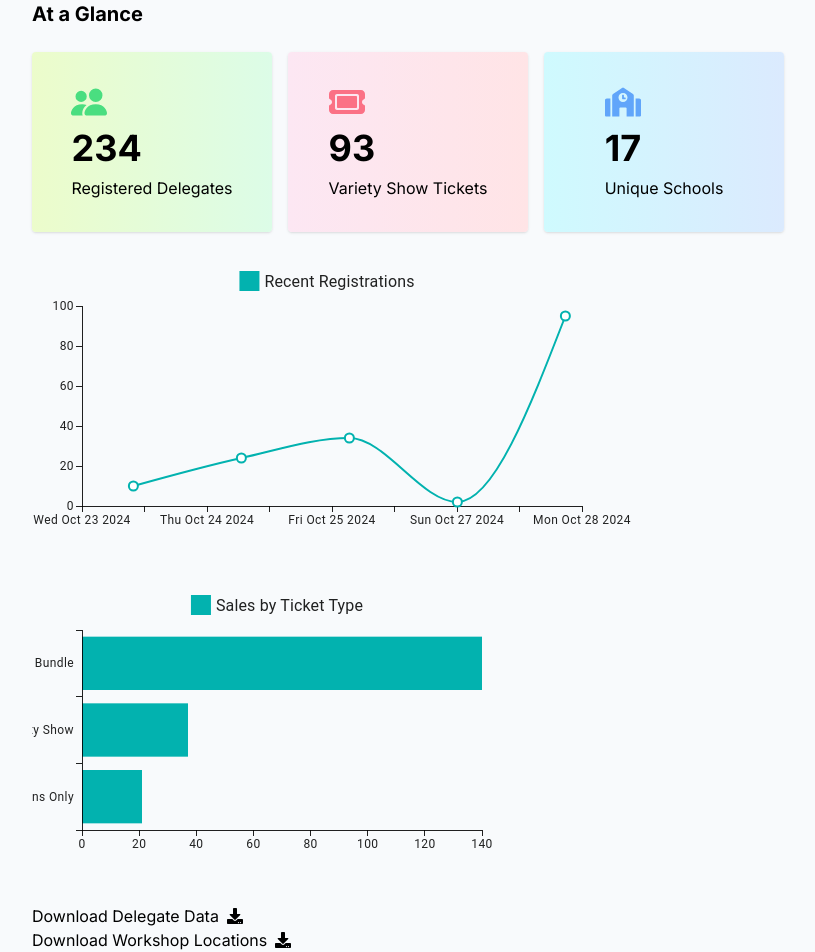
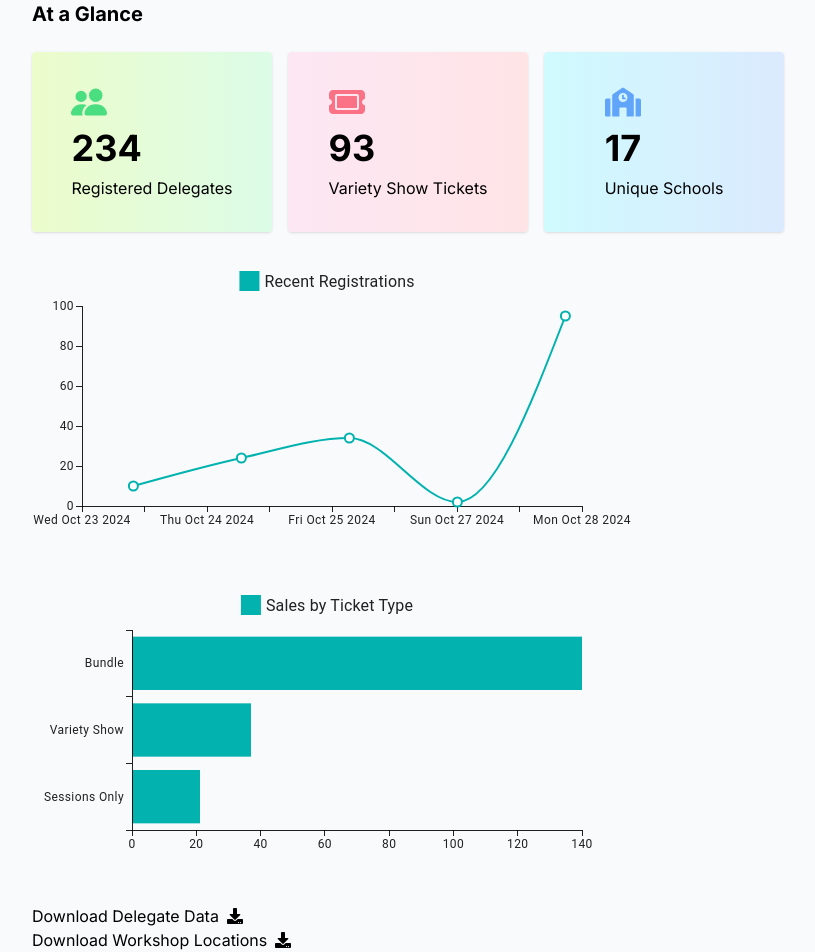
Before and after one commit to filipinx-americans-coming-together/fact-website-frontend, a Next.js app: page /admin in a window 1280 px wide. Shown: the top 952 px of the page, without its empty margins (128-943 px from the left). Built offline with nearby package versions, Linux system fonts and the light colour scheme.

Commit message:
fixed cut off labels

```diff
--- a/src/app/admin/charts/TicketsChart.tsx
+++ b/src/app/admin/charts/TicketsChart.tsx
@@ -12,9 +12,10 @@ export default function TicketsChart() {
             dataset={PLACEHOLDER_DATA}
             yAxis={[{ scaleType: "band", dataKey: "type" }]}
             series={[{ dataKey: "amount", label: "Sales by Ticket Type" }]}
-            width={500}
+            width={600}
             height={300}
             layout="horizontal"
+            margin={{left: 100}}
         />
     );
 }
```
